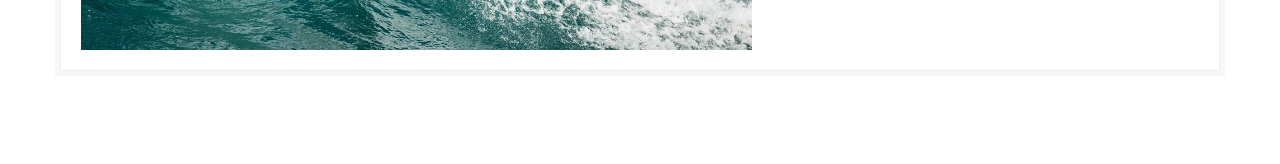
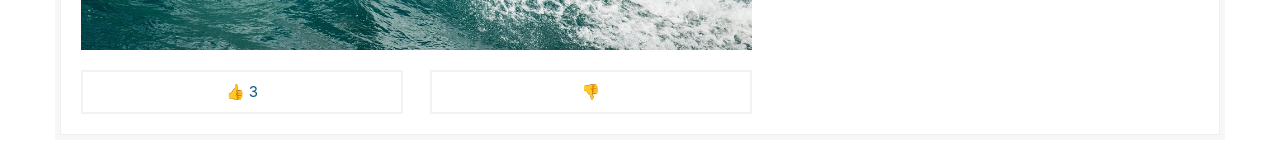
Before and after one commit to Talgat1164/react-redux, a React (Create React App) app: page / in a window 1280 px wide. Shown: the part 558-722 px from the top of the page. Built offline with nearby package versions, Linux system fonts and the light colour scheme.

Commit message:
Создаем первый компонент Likes

```diff
--- a/src/App.js
+++ b/src/App.js
@@ -1,4 +1,5 @@
-import './App.css';
+import "./App.css";
+import Likes from "./Likes";
 
 function App() {
   return (
@@ -6,7 +7,8 @@ function App() {
       <div className="wrap">
         <div className="card">
           <div className="card-image">
-            <img src="./sea.jpg" alt="surfing"/>
+            <img src="./sea.jpg" alt="surfing" />
+            <Likes like="3" />
           </div>
         </div>
       </div>
--- /dev/null
+++ b/src/Likes.js
@@ -0,0 +1,14 @@
+import React from "react";
+
+const Likes = (props) => {
+  console.log(props);
+  return (
+    <div className="button-controls">
+      <button>👍 {props.like}</button>
+      <button>👎</button>
+    </div>
+  );
+  return <div>Likes</div>;
+};
+
+export default Likes;
```
Also changed, not shown: Картинки/Screenshot_1.png (added).
